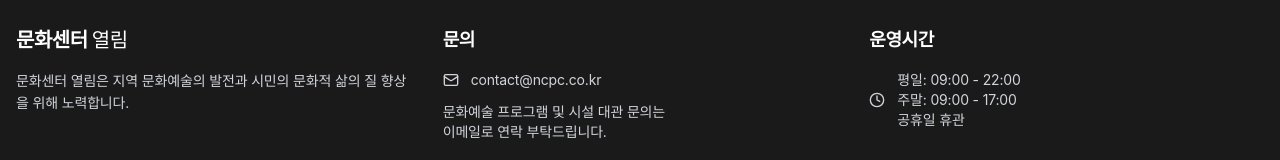
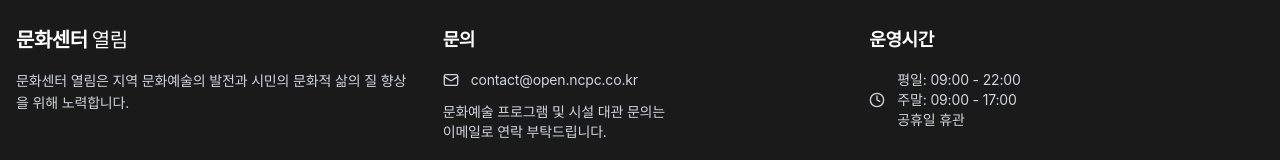
Before and after one commit to gitroll2023/ncpc9, a Next.js app: page / in a window 1280 px wide. Shown: the part 3656-3816 px from the top of the page. Built offline with nearby package versions, Linux system fonts and the light colour scheme.

Commit message:
도메인 open.ncpc.co.kr

```diff
--- a/components/layout/Footer.tsx
+++ b/components/layout/Footer.tsx
@@ -29,7 +29,7 @@ export default function Footer() {
             <div className="space-y-3 text-sm text-gray-300">
               <div className="flex items-center gap-3">
                 <Mail className="h-4 w-4 flex-shrink-0" />
-                <span>contact@ncpc.co.kr</span>
+                <span>contact@open.ncpc.co.kr</span>
               </div>
               <div className="text-gray-300 mt-3">
                 문화예술 프로그램 및 시설 대관 문의는
--- a/components/sections/NewsSection.tsx
+++ b/components/sections/NewsSection.tsx
@@ -99,7 +99,7 @@ export default function NewsSection() {
       따뜻한 봄날, 사랑을 담은 감동적인 공연으로
       여러분을 초대합니다.
 
-      문의: contact@ncpc.co.kr`
+      문의: contact@open.ncpc.co.kr`
     }
   ];
 
--- a/src/app/layout.tsx
+++ b/src/app/layout.tsx
@@ -6,17 +6,17 @@ export const metadata: Metadata = {
   title: "나주 문화센터 열림 | 열린 문화, 함께하는 미래",
   description: "나주 문화센터 열림은 지역 문화예술의 발전과 시민의 문화적 삶의 질 향상을 위해 노력합니다",
   keywords: "나주문화센터, 문화센터열림, 나주문화센터열림, 나주, 열림, 문화예술, 지역문화, 문화프로그램",
-  metadataBase: new URL('https://ncpc.co.kr'),
+  metadataBase: new URL('https://open.ncpc.co.kr'),
   openGraph: {
     title: "나주 문화센터 열림",
     description: "나주 지역의 열린 문화, 함께하는 미래",
     type: "website",
-    url: 'https://ncpc.co.kr',
+    url: 'https://open.ncpc.co.kr',
     siteName: '나주 문화센터 열림',
     locale: 'ko_KR',
     images: [
       {
-        url: 'https://ncpc.co.kr/og-image.png',
+        url: 'https://open.ncpc.co.kr/og-image.png',
         width: 1200,
         height: 630,
         alt: '나주 문화센터 열림',
@@ -27,7 +27,7 @@ export const metadata: Metadata = {
     card: 'summary_large_image',
     title: '나주 문화센터 열림',
     description: '나주 지역의 열린 문화, 함께하는 미래',
-    images: ['https://ncpc.co.kr/og-image.png'],
+    images: ['https://open.ncpc.co.kr/og-image.png'],
   },
   icons: {
     icon: [
@@ -39,7 +39,7 @@ export const metadata: Metadata = {
     apple: '/apple-touch-icon.png',
   },
   alternates: {
-    canonical: 'https://ncpc.co.kr',
+    canonical: 'https://open.ncpc.co.kr',
   },
   robots: 'index, follow',
   verification: {
@@ -59,8 +59,8 @@ export default function RootLayout({
     "@type": "Organization",
     "name": "나주 문화센터 열림",
     "alternateName": "Naju Yeolim Cultural Center",
-    "url": "https://ncpc.co.kr",
-    "logo": "https://ncpc.co.kr/logo.png",
+    "url": "https://open.ncpc.co.kr",
+    "logo": "https://open.ncpc.co.kr/logo.png",
     "description": "나주 문화센터 열림은 지역 문화예술의 발전과 시민의 문화적 삶의 질 향상을 위해 노력합니다",
     "address": {
       "@type": "PostalAddress",
@@ -70,7 +70,7 @@ export default function RootLayout({
     },
     "contactPoint": {
       "@type": "ContactPoint",
-      "email": "contact@ncpc.co.kr",
+      "email": "contact@open.ncpc.co.kr",
       "contactType": "customer service",
       "availableLanguage": "Korean"
     },
@@ -81,7 +81,7 @@ export default function RootLayout({
     <html lang="ko">
       <head>
         <meta name="google-site-verification" content="YOUR_VERIFICATION_CODE" />
-        <link rel="canonical" href="https://ncpc.co.kr" />
+        <link rel="canonical" href="https://open.ncpc.co.kr" />
         <link rel="icon" href="/favicon.ico?v=2" />
         <link rel="shortcut icon" href="/favicon.ico?v=2" />
         <link rel="icon" type="image/png" sizes="32x32" href="/favicon-32x32.png?v=2" />
```
Also changed, not shown: public/robots.txt, 2 other files (tests, documents, lock files or other folders).
